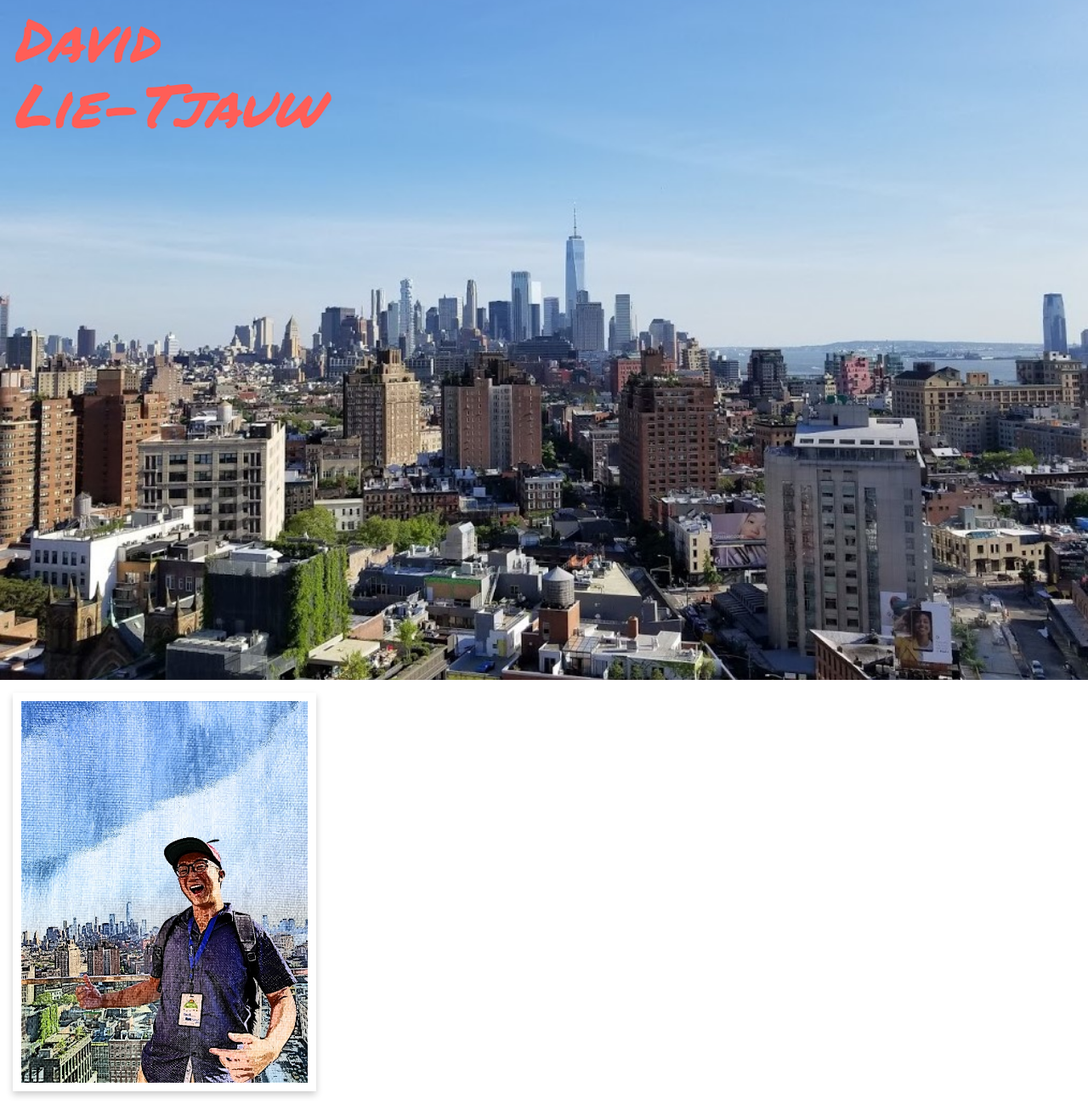
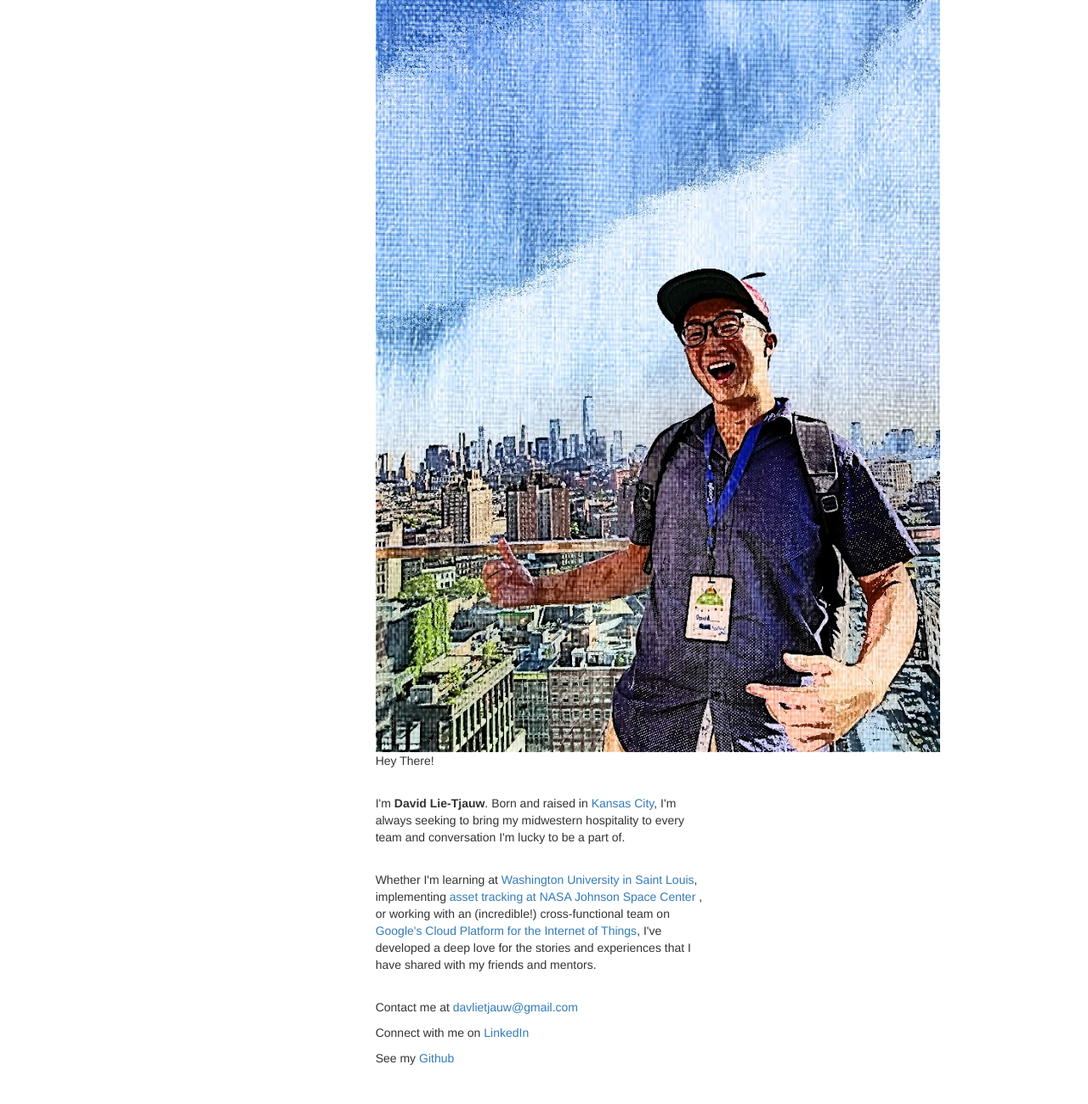
Before and after one commit to DavLiet/DavLiet.github.io, a plain HTML site: page index.html in a window 1280 px wide. Shown: the whole page at 85% size. After the commit the page ends 1265 px from the top, so only its background shows below. Drawn offline with nearby package versions, Linux system fonts and the light colour scheme.

Commit message:
better version

```diff
--- a/index.html
+++ b/index.html
@@ -1,23 +1,38 @@
 <!DOCTYPE html>
 <html>
     <head>
+        <meta name="viewport" content="width=device-width, initial-scale=1">
+        <title>Meet David Lie-Tjauw</title>
         <link href="https://fonts.googleapis.com/css?family=Roboto+Slab:700" rel="stylesheet">
-        <link href="https://fonts.googleapis.com/css?family=VT323" rel="stylesheet">
+        <link href="https://fonts.googleapis.com/css?family=Overpass" rel="stylesheet">
         <link href="https://fonts.googleapis.com/css?family=Permanent+Marker" rel="stylesheet">
+        <link rel="stylesheet" type="text/css" href="style.css">
+
         <!-- Latest compiled and minified CSS -->
         <link rel="stylesheet" href="https://maxcdn.bootstrapcdn.com/bootstrap/3.3.7/css/bootstrap.min.css" integrity="sha384-BVYiiSIFeK1dGmJRAkycuHAHRg32OmUcww7on3RYdg4Va+PmSTsz/K68vbdEjh4u" crossorigin="anonymous">
-        <link rel="stylesheet" type="text/css" href="style.css">
-
     </head>
     <body>
+ <div class="col-sm-4"></div>
+ <div class="col-sm-4">
+    <img src="profile.jpg" />
+    <div class="message">
+      <p>Hey There!</p>
 
-        <div class="bg"><h1 class="name"><i>David</i></h1><h1 id="lastname"><i>Lie-Tjauw</i></h1></div>
-  <div class="me">
-    <div class="card">
-  <img src="profile.jpg" alt="Avatar" style="width:100%"/>
+      <br/>
 
+      <p>I'm <b id="name">David Lie-Tjauw</b>. Born and raised in <a href="https://www.google.com/maps/place/Kansas+City,+MO/@39.1467332,-94.6167247,12.41" id="kc">Kansas City</a>, I'm always seeking to bring my midwestern hospitality to every team and conversation I'm lucky to be a part of.</p>
 
-</div>
-</div>
+      <br>
+
+       <p>Whether I'm learning at <a href="https://wustl.edu/" id="washu">Washington University in Saint Louis</a>, implementing <a href="https://bit.ly/nasa-bike-doc" id="nasa">asset tracking at NASA Johnson Space Center </a>, or working with an (incredible!) cross-functional team on <a href="https://console.cloud.google.com/iot/" id="google">Google's Cloud Platform for the Internet of Things</a>, I've developed a deep love for the stories and experiences that I have shared with my friends and mentors. </p>
+
+        <br>
+        <p>Contact me at <a href="mailto:davlietjauw@gmail.com" id="gmail">davlietjauw@gmail.com</a></p>
+        <p>Connect with me on <a href="https://www.linkedin.com/in/david-lie-tjauw-2b2b53120/" id="linkedin">LinkedIn</a></p>
+        <p>See my <a href="https://github.com/DavLiet" id="github">Github</a></p>
+
+        </div>
+    </div>
+             <div class="col-sm-4"></div>
     </body>
 </html>
```
